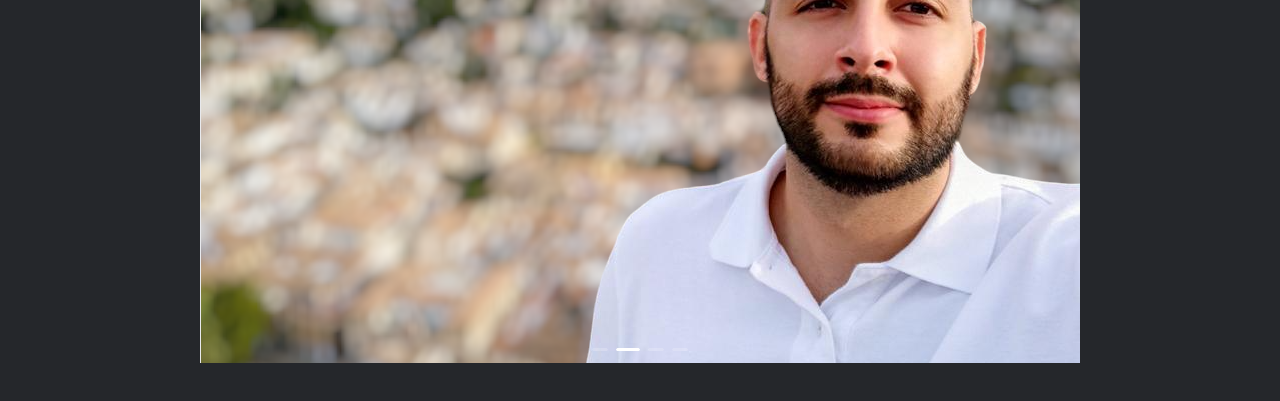
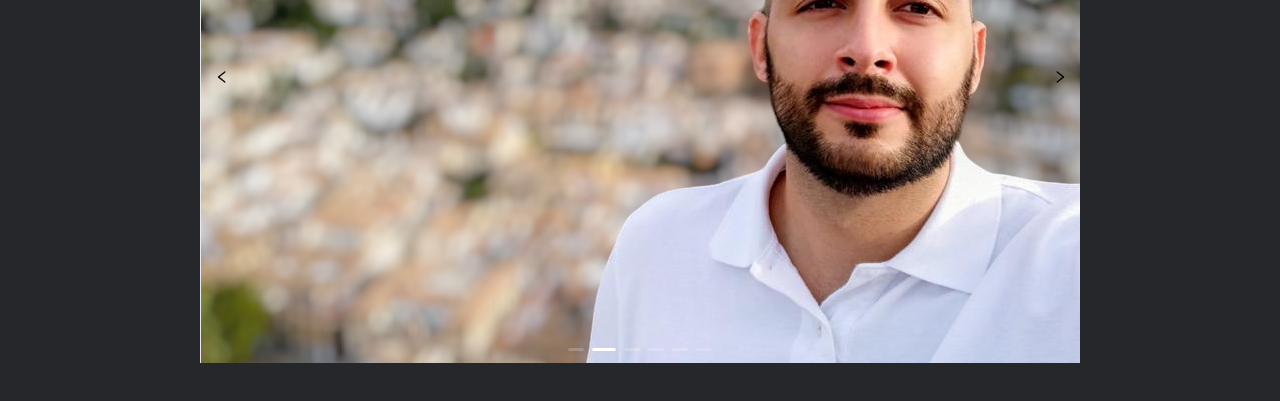
Before and after one commit to vincenzo2202/Portfolio_VincenzoDonnarumma, a React (Vite) app: page / in a window 1280 px wide. Shown: the part 1940-2341 px from the top of the page. Built offline with nearby package versions, Linux system fonts and the light colour scheme.

Commit message:
feat: added arrows to carousel component

```diff
--- a/src/pages/Home/Home.jsx
+++ b/src/pages/Home/Home.jsx
@@ -1,5 +1,7 @@
 import React from 'react';
 import { Carousel } from 'antd';
+import { LeftOutlined, RightOutlined } from "@ant-design/icons";
+
 
 import './Home.css';
 import './About.css';
@@ -35,7 +37,17 @@ export const Home = () => {
             </div>
             <div className='projects'>
                 <div className='carousel-projects'>
-                    <Carousel autoplay>
+                    <Carousel autoplay arrows={true} prevArrow={<LeftOutlined />} nextArrow={<RightOutlined />}>
+                        <div>
+                            <h3 className='contentStyle'>
+                                <img className='project-carousel' src={image} alt="home" />
+                            </h3>
+                        </div>
+                        <div>
+                            <h3 className='contentStyle'>
+                                <img className='project-carousel' src={image} alt="home" />
+                            </h3>
+                        </div>
                         <div>
                             <h3 className='contentStyle'>
                                 <img className='project-carousel' src={image} alt="home" />
--- a/src/pages/Home/Project.css
+++ b/src/pages/Home/Project.css
@@ -22,3 +22,50 @@
     text-align: center;
     background-color: #364d79;
 }
+
+.ant-carousel .slick-prev,
+.ant-carousel .slick-prev:hover,
+.ant-carousel .slick-prev:focus {
+    font-size: inherit;
+    left: -2.32%;
+    transform: translateX(50%);
+    top: 1.85em;
+    z-index: 2;
+    color: rgb(0, 0, 0);
+    text-align: center;
+    height: 50%;
+    width: 3em;
+    opacity: 3;
+    transition: opacity 0.3s ease;
+    padding-top: 20.48em;
+}
+
+
+.ant-carousel .slick-prev:hover {
+    background-color: #ffffff8f;
+    opacity: 0.7;
+    transition: opacity 0.3s ease;
+  }
+
+.ant-carousel .slick-next,
+.ant-carousel .slick-next:hover,
+.ant-carousel .slick-next:focus {
+    font-size: inherit;
+    right: 2.32%;
+    transform: translateX(50%);
+    top: 1.85em;
+    z-index: 2;
+    color: rgb(0, 0, 0);
+    text-align: center;
+    height: 50%;
+    width: 3em;
+    opacity: 1;
+    transition: opacity 0.3s ease;
+    padding-top: 20.48em;
+  }
+
+  .ant-carousel .slick-next:hover {
+    background-color: #ffffff8f;
+    opacity: 0.7;
+    transition: opacity 0.3s ease;
+  }
```
